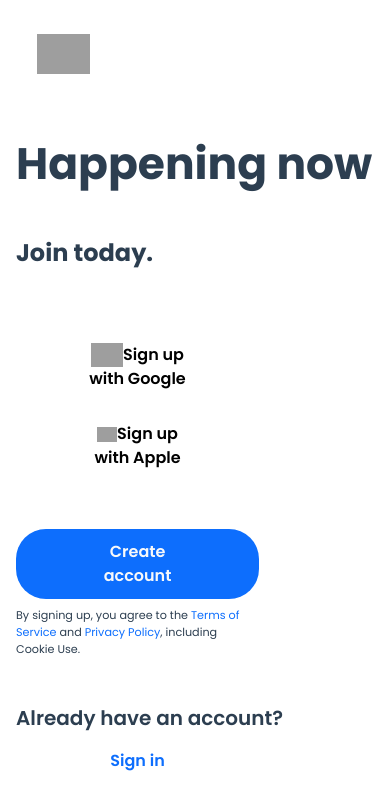
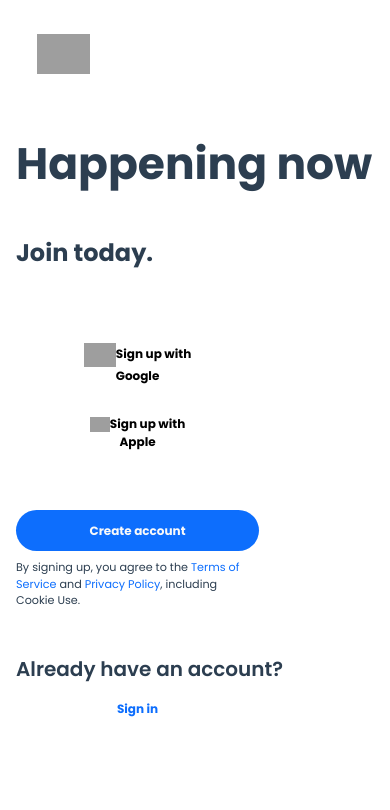
Before and after one commit to Ifzy99/XCloneApp, a Vue app: page / in a window 390 px wide. Shown: the top 810 px of the page. Built offline with nearby package versions, Linux system fonts and the light colour scheme; grey boxes are pictures that could not be loaded.

Commit message:
edited the landing page

```diff
--- a/src/components/SignupModal.vue
+++ b/src/components/SignupModal.vue
@@ -17,7 +17,8 @@
                  <span class="text-sm" :class="{'text-danger':errors, 'text-success': !errors}">{{ message }}</span>
             </div> -->
 
-            <!-- <div class="text-center  {{ message ? 'success' : 'danger'}}">{{ meassage }}</div> -->
+            <!-- <div class="text-center  {{ Dmessage ? 'success' : 'danger'}}">{{ Dmessage }}</div> -->
+            <small v-if="message">{{ message }}</small>
 
              <form  @submit.prevent="handleSubmit">
                 <div class="form-group mt-3">
@@ -172,13 +173,11 @@ export default {
 },
       methods:{
         handleSubmit(){
-          alert('hello')
-        // console.log(this.v$.form);
+        console.log(this.v$.form);
         if(this.v$.form.$invalid){
             console.log("Form is invalid");
         }else{
             axios.post('http://localhost:8000/api/register', this.form).then((res)=>{
-                // console.log(res)
                 if(res.data.status){
                     this.message = res.data.message
                     console.log(this.message);
@@ -186,6 +185,7 @@ export default {
                 }else{
                     this.errors = res.data.errors
                     console.log(this.errors);
+                    this.$router.push('/')
                 }
             })
         }
--- a/src/components/XHome.vue
+++ b/src/components/XHome.vue
@@ -1,4 +1,5 @@
 <template>
+
   <!-- Landing Page Content  -->
   <div class="homePg mx-auto ">
      <div class="xlogo">
@@ -151,5 +152,9 @@ methods: {
    .bldTxt h3{
     font-size: 1.5rem;
    }
+   .bTn{
+    font-size: 12px;
+    font-weight: 900;
+   }
    }
 </style>
```
Also changed, not shown: src/components/DashBoard.vue (+0 -8 lines).
